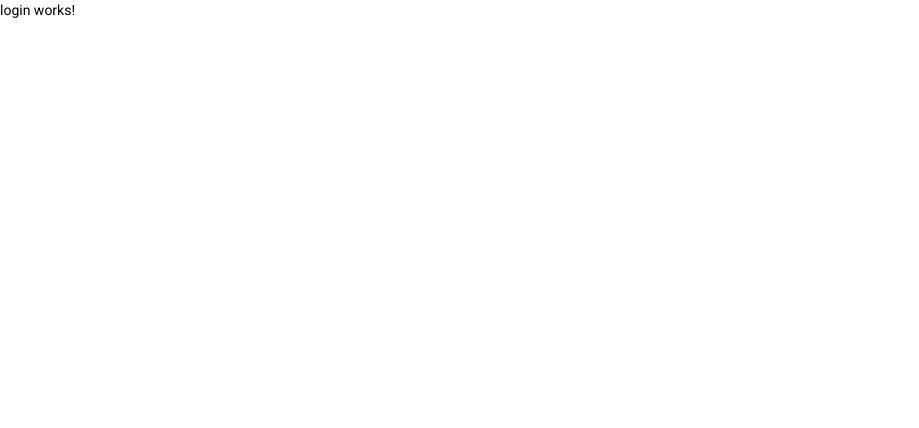
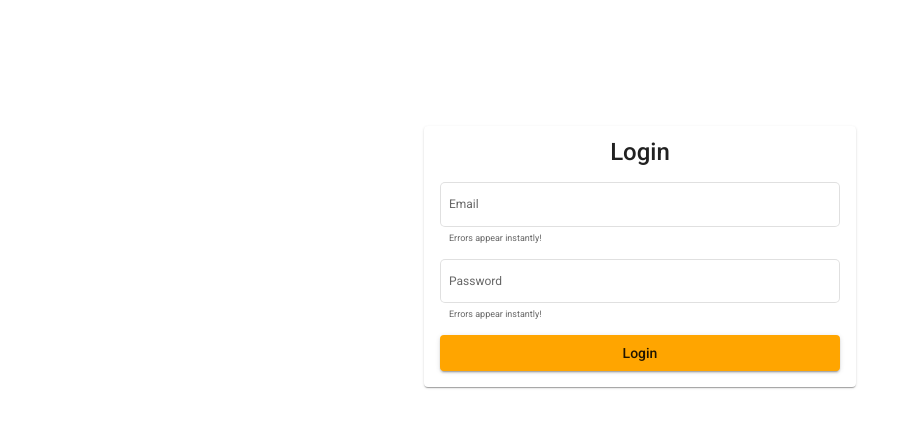
Before and after one commit to eugenioroblessiller/books, an Angular app: page /auth/login in a window 1280 px wide. Shown: the top 428 px of the page, without its empty margins (0-919 px from the left). Built offline with nearby package versions, Linux system fonts and the light colour scheme.

Commit message:
Login component

```diff
--- a/src/app/auth/pages/login/login.component.css
+++ b/src/app/auth/pages/login/login.component.css
@@ -0,0 +1,20 @@
+mat-card {
+  max-width: 400px;
+  margin: 9em auto;
+  text-align: center;
+}
+
+mat-card-title {
+  margin-bottom: 20px;
+}
+
+mat-form-field {
+  display: block;
+  margin-bottom: 16px;
+}
+
+
+.button-login {
+  width: 100%;
+  background-color: #FFA500 !important;
+}
--- a/src/app/auth/pages/login/login.component.html
+++ b/src/app/auth/pages/login/login.component.html
@@ -1 +1,29 @@
-<p>login works!</p>
+<div fxLayout="row" fxLayout.xs="column">
+  <mat-card>
+    <mat-card-content>
+      <mat-card-title>Login</mat-card-title>
+      <form class="example-form">
+        <div style="font-size: 12px">
+          <mat-form-field class="example-full-width" appearance="outline">
+            <mat-label>Email</mat-label>
+            <input type="email" matInput placeholder="Ex. pat@example.com">
+            <mat-hint>Errors appear instantly!</mat-hint>
+            <mat-error>
+              Please enter a valid email address
+            </mat-error>
+            <mat-error>
+              Email is <strong>required</strong>
+            </mat-error>
+          </mat-form-field>
+          <mat-form-field class="example-full-width" appearance="outline">
+            <mat-label>Password</mat-label>
+            <input type="password" matInput placeholder="********">
+            <mat-hint>Errors appear instantly!</mat-hint>
+          </mat-form-field>
+
+          <button class="button-login" mat-raised-button>Login</button>
+        </div>
+      </form>
+    </mat-card-content>
+  </mat-card>
+</div>
```
